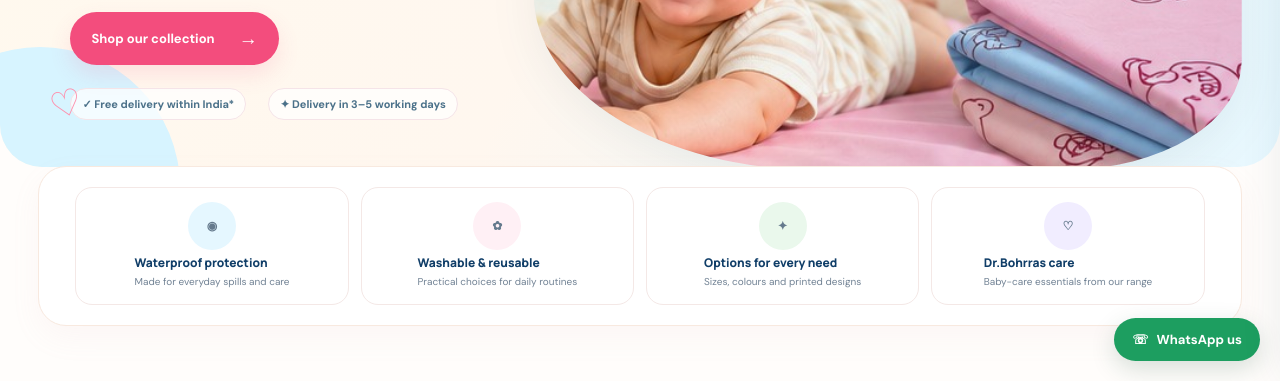
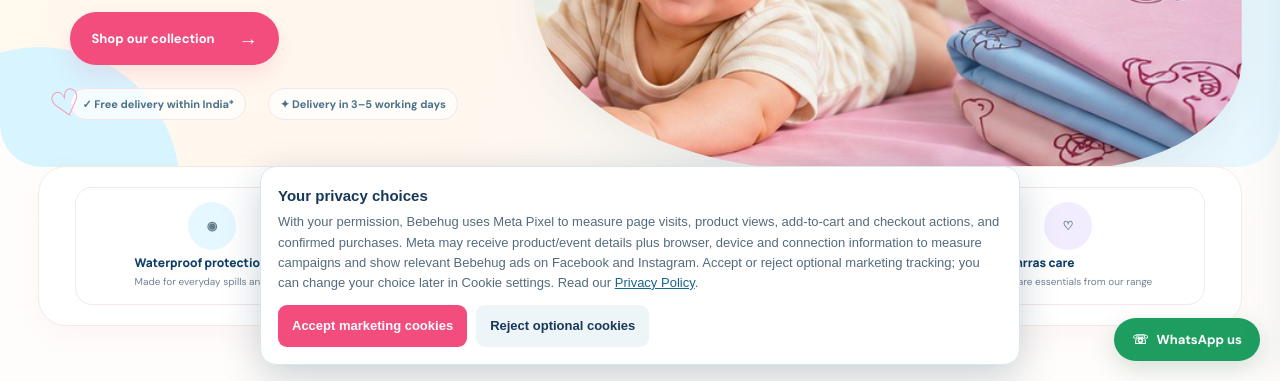
Before and after one commit to vikrambohara/bebehug, a plain HTML site: page index.html in a window 1280 px wide. Shown: the part 419-800 px from the top of the page. Drawn offline with Linux system fonts and the light colour scheme.

Commit message:
Load consent-controlled Bebehug Meta Pixel

```diff
--- a/index.html
+++ b/index.html
@@ -25,6 +25,7 @@
 @media(max-width:760px){.seo-guide{padding:30px 17px 36px}.seo-guide .seo-guide-grid{grid-template-columns:1fr;gap:12px}}
 </style>
 <script type="application/ld+json">{"@context":"https://schema.org","@graph":[{"@type":"Organization","@id":"https://bebehug.com/#organization","name":"Boharras Inc.","alternateName":"Dr.Bohrras Baby Care","url":"https://bebehug.com/","logo":"https://bebehug.com/assets/drbohrras-logo.png","email":"sales.dbbh@gmail.com","address":{"@type":"PostalAddress","streetAddress":"309, Mint Street, Manmohan Plaza, 1st Floor","addressLocality":"Chennai","addressRegion":"Tamil Nadu","postalCode":"600003","addressCountry":"IN"}},{"@type":"WebSite","@id":"https://bebehug.com/#website","url":"https://bebehug.com/","name":"Bebehug","publisher":{"@id":"https://bebehug.com/#organization"},"inLanguage":"en-IN"}]}</script>
+<script defer src="meta-pixel.js?v=20261119-consent2"></script>
 </head>
 
 <body>
```
